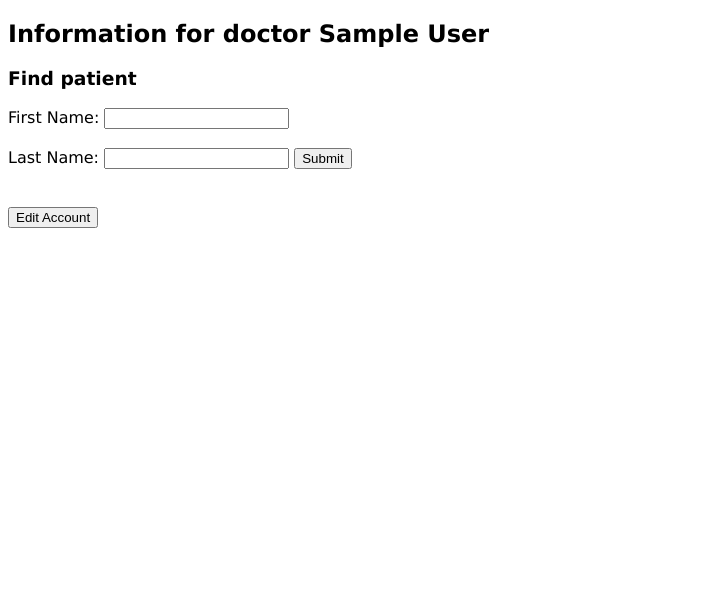
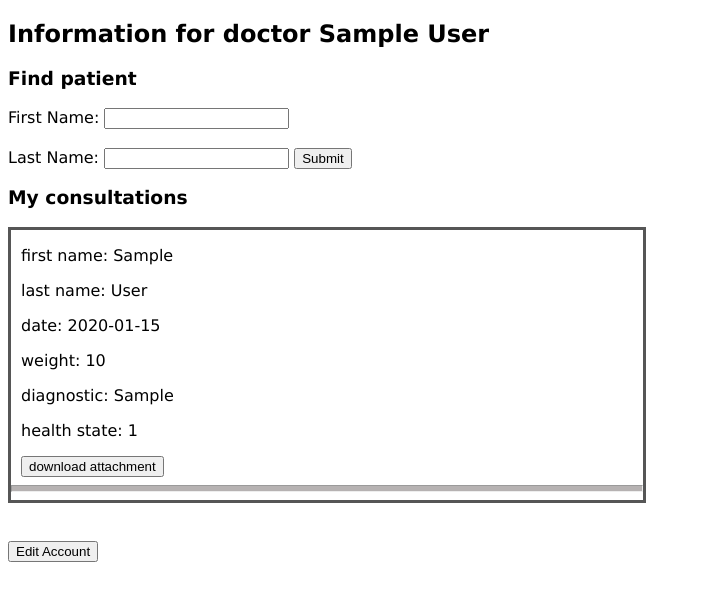
Before and after one commit to dragos-vs07/Teammead, a Flask app: page /doctor_page in a window 1280 px wide. Shown: the top 601 px of the page, without its empty margins (0-701 px from the left). Run offline with Flask 3, Linux system fonts and the light colour scheme; the visitor is signed in with stand-in values (Sample User, id 1); tables that the repository leaves empty hold one stand-in row (values such as "Sample post").

Commit message:
Restricted consultation edit access , let doctors see all of their own consultations and implemented relationships between the tables. Fixed ForeignKey bug

```diff
--- a/app.py
+++ b/app.py
@@ -34,11 +34,15 @@ class PatientInfo(db.Model):
        last_name = db.Column(db.String(50) , nullable = False )
        birth_date = db.Column(db.Date , nullable = False)
        gender = db.Column(db.String(20), nullable = False)
-       email = db.Column(db.String(100), nullable = False)
+       contact_email = db.Column(db.String(100), nullable = False)
        phone_number = db.Column(db.String(20))
        home_adress = db.Column(db.String(100))
        update_date = db.Column(db.Date)
 
+       consultations = db.relationship(
+       "ConsultationInfo" ,
+       back_populates = "patient"
+       )
 
 class DoctorInfo(db.Model):
         __tablename__ = "doctor_info"
@@ -48,10 +52,15 @@ class DoctorInfo(db.Model):
         last_name = db.Column(db.String(50) , nullable = False )
         birth_date = db.Column(db.Date , nullable = False)
         gender = db.Column(db.String(20), nullable = False)
-        email = db.Column(db.String(100), nullable = False)
+        contact_email = db.Column(db.String(100), nullable = False)
         phone_number = db.Column(db.String(20))
         workplace_adress = db.Column(db.String(100))
         update_date = db.Column(db.Date)
+
+        consultations = db.relationship(
+        "ConsultationInfo" ,
+        back_populates = "doctor"
+        )
 
 
 class ConsultationInfo(db.Model):
@@ -66,6 +75,15 @@ class ConsultationInfo(db.Model):
         upload_file_path = db.Column(db.String(200))
         update_date = db.Column(db.Date)
 
+        patient = db.relationship(
+        "PatientInfo",
+        back_populates="consultations"
+        )
+
+        doctor = db.relationship(
+        "DoctorInfo",
+        back_populates="consultations"
+        )
 
 # =========================
 # HELPERS
@@ -100,7 +118,7 @@ def load_patient_page():
                 "patient_page.html",
                 first_name = user.first_name.title(),
                 last_name = user.last_name.title(),
-                consultations = ConsultationInfo.query.filter_by(patient_id = session["user_id"])
+                patient = user
         )
 
 
@@ -117,7 +135,8 @@ def load_doctor_page():
         return render_template(
             "doctor_page.html",
             first_name = user.first_name.title(),
-            last_name = user.last_name.title()
+            last_name = user.last_name.title() ,
+            doctor = user
         )
 
 
@@ -182,7 +201,7 @@ def submit_register_data():
                       last_name = request.form.get("last_name").lower(),
                       birth_date = datetime.strptime(StringBday,"%d-%m-%Y").date() ,
                       gender = request.form.get("gender"),
-                      email = new_user.email,
+                      contact_email = request.form.get("contact_email"),
                       phone_number = request.form.get("phone_number"),
                       update_date = date.today()
                )
@@ -195,7 +214,7 @@ def submit_register_data():
                       last_name = request.form.get("last_name").lower(),
                       birth_date = datetime.strptime(StringBday,"%d-%m-%Y").date() ,
                       gender = request.form.get("gender"),
-                      email = new_user.email,
+                      contact_email = request.form.get("contact_email"),
                       phone_number = request.form.get("phone_number"),
                       update_date = date.today()
                )
@@ -264,11 +283,11 @@ def display_patient_info():
                         flash("Patient doesnt exist")
                         return redirect(url_for('load_doctor_page'))
 
-                session["patient_id"] = query_patient.user_id
+                session["patient_id"] = query_patient.id
 
         else:
                 query_patient = PatientInfo.query.filter_by(
-                    user_id=session["patient_id"]
+                    id=session["patient_id"]
                 ).first()
 
                 patient_first_name = query_patient.first_name
@@ -279,7 +298,7 @@ def display_patient_info():
                 return redirect(url_for('load_doctor_page'))
 
         consultations_data = ConsultationInfo.query.filter_by(
-            patient_id=query_patient.user_id
+            patient_id=query_patient.id
         ).all()
 
         return render_template(
@@ -288,7 +307,7 @@ def display_patient_info():
             last_name=patient_last_name.title(),
             birth_date=query_patient.birth_date,
             gender=query_patient.gender,
-            email=query_patient.email,
+            email=query_patient.contact_email,
             phone_number=query_patient.phone_number,
             consultations=[{ # making the consultations dictionaries so we can convert them to json for the javascript part
                 "id": c.id ,
@@ -307,7 +326,7 @@ def display_patient_info():
 def submit_consultation():
 
         doc = DoctorInfo.query.filter_by(user_id=session["user_id"]).first()
-        pat = PatientInfo.query.filter_by(user_id=session["patient_id"]).first()
+        pat = PatientInfo.query.filter_by(id=session["patient_id"]).first()
 
         if not pat :
                 flash("No patient found")
@@ -336,8 +355,8 @@ def submit_consultation():
                 weight=request.form.get("weight"),
                 diagnostic=request.form.get("diagnostic"),
                 consultation_date=datetime.strptime(ConsultationDateString,"%d-%m-%Y").date() ,
-                doctor_id=doc.user_id,
-                patient_id=pat.user_id,
+                doctor_id=doc.id,
+                patient_id=pat.id,
                 health_state=request.form.get("health_state"),
                 upload_file_path=file_path,
         )
--- a/static/CSS/doctor_page.css
+++ b/static/CSS/doctor_page.css
@@ -1,3 +1,17 @@
 body{
     font-family: Verdana;
 }
+.consultation_container{
+
+    width: 50%;
+    border-style: solid;
+    border-color:rgb(86, 86, 86);
+
+}
+.consultation_box{
+    padding-left: 10px;
+}
+.between_consultations{
+    height: 5px;
+    background-color:rgb(182, 178, 178);
+}
--- a/templates/account_edit_page.html
+++ b/templates/account_edit_page.html
@@ -53,14 +53,12 @@
                 name="gender"
                 value="male"
                 {% if gender == "male" %} checked {% endif %}
-
                 >
 
                 Male
                 </label>
 
-                <label >
-
+                <label>
 
                 <input
 
@@ -68,7 +66,6 @@
                 name="gender"
                 value="female"
                 {% if gender == "female" %} checked {% endif %}
-
                 >
 
                 Female
--- a/templates/doctor_page.html
+++ b/templates/doctor_page.html
@@ -26,6 +26,32 @@
                         {% for message in get_flashed_messages() %}
                             <p>{{message}}</p>
                         {% endfor %}
+
+                        <h3> My consultations </h3>
+
+                     <div class ="consultation_container">
+                        {% for c in doctor.consultations %}
+                            <div class ="consultation_box">
+
+                                <p> first name: {{c.patient.first_name}} </p>
+                                <p> last name: {{c.patient.last_name}} </p>
+                                <p> date: {{c.consultation_date}} </p>
+                                <p> weight: {{c.weight}} </p>
+                                <p> diagnostic: {{c.diagnostic}} </p>
+                                <p> health state: {{c.health_state}} </p>
+
+                                {% if c.upload_file_path is not none %}
+                                    <a href="{{ url_for('download_attachment', consultation_id = c.id) }}">
+                                        <button class ="download_button">
+                                            download attachment
+                                        </button>
+                                    </a>
+                                {% endif %}
+
+                            </div>
+                            <hr class ="between_consultations">
+                        {% endfor %}
+                    </div>
          </div>
 
          <br>
--- a/templates/patient_page.html
+++ b/templates/patient_page.html
@@ -16,7 +16,7 @@
 
                     <div class ="consultation_container">
 
-                        {% for c in consultations %}
+                        {% for c in patient.consultations %}
 
                             <div class ="consultation_box">
 
--- a/templates/patient_result.html
+++ b/templates/patient_result.html
@@ -91,11 +91,14 @@
                             </button>
                         </a>
                     {% endif %}
+
+                    {% if c.doctor_id == session["user_id"] %}
                     <a href ="{{ url_for('load_edit_consultation_page' , consultation_id = c.id ) }}"
                         <button class ="edit_button">
                             Edit
                         </button>
                      </a>
+                    {% endif %}
                 </div>
             <hr class ="between_consultations">
             {% endfor %}
```
Also changed, not shown: templates/register.html (+8 -2 lines).
